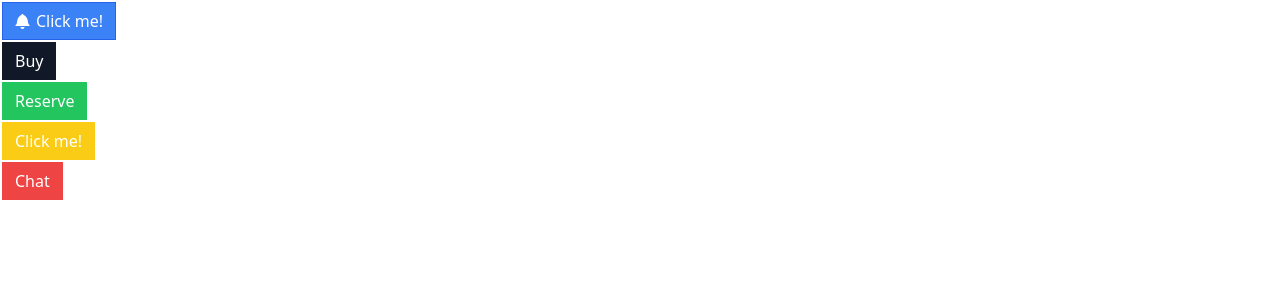
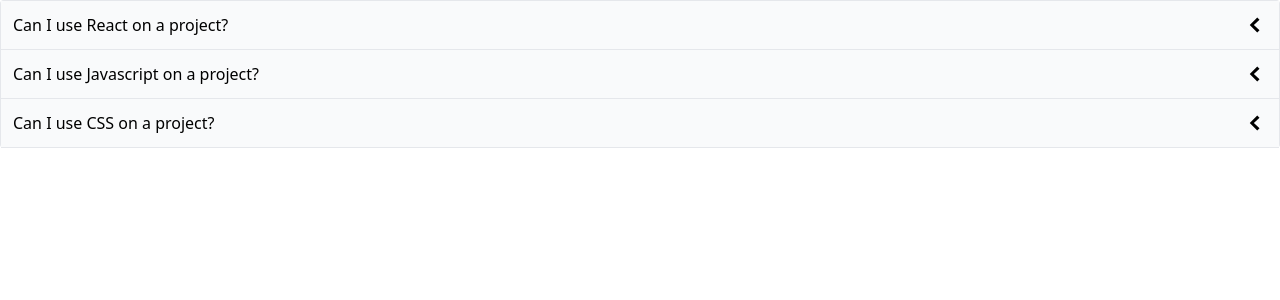
Before and after one commit to ManasaThota/CompsReact, a React (Create React App) app: page / in a window 1280 px wide. Shown: the top 300 px of the page. Built offline with nearby package versions, Linux system fonts and the light colour scheme.

Commit message:
Added accordion

```diff
--- a/src/App.js
+++ b/src/App.js
@@ -1,30 +1,25 @@
-import React from 'react'
-import Button from './Button'
-import {GoBell} from 'react-icons/go'
+import Accordion from "./components/Accordion";
 
 const App = () => {
-  return (
-    <div>
-        <div>
-            <Button primary>
-                <GoBell />
-                Click me!
-                </Button>
-        </div>
-        <div>
-            <Button secondary>Buy</Button>
-        </div>
-        <div>
-            <Button success>Reserve</Button>
-        </div>
-        <div>
-            <Button warning>Click me!</Button>
-        </div>
-        <div>
-            <Button danger>Chat</Button>
-        </div>
-    </div>
-  )
+  const items = [
+    {
+       id:"asdf",
+       label: "Can I use React on a project?",
+       content: "You can use React on any project you want"
+    },
+    {
+        id:"jkhk",
+        label: "Can I use Javascript on a project?",
+        content: "You can use Javascript on any project you want"
+     },
+     {
+        id:"xcbf",
+        label: "Can I use CSS on a project?",
+        content: "You can use CSS on any project you want"
+     }
+
+  ];
+  return <Accordion items={items}/>
 }
 
 export default App
--- /dev/null
+++ b/src/components/Accordion.js
@@ -0,0 +1,33 @@
+import React, { useState } from 'react'
+import { GoChevronDown , GoChevronLeft} from "react-icons/go";
+
+const Accordion = ({items}) => {
+  const [expandedIndex, setExpandedIndex] =  useState(-1);
+
+  const handleClick = (nextIndex)=>{
+    if(expandedIndex === nextIndex){
+      setExpandedIndex(-1);
+    } else {
+      setExpandedIndex(nextIndex);
+    }
+
+  }
+
+  const renderedItems = items.map((item, index)=>{
+    const isExpanded  = index === expandedIndex;
+    const icon = <span className='text-2xl'>{isExpanded ? <GoChevronDown/> : <GoChevronLeft/>}</span>
+    return(
+        <div key={item.id}>
+            <div className="flex justify-between p-3 bg-gray-50 border-b items-center cursor-pointer" onClick= {()=>handleClick(index)}>
+             {item.label}{icon}
+            </div>
+            {isExpanded && <div className='border-b p-5'>{item.content}</div>}
+        </div>
+    );
+  })
+  return (
+    <div className='border-x border-t rounded'>{renderedItems}</div>
+  )
+}
+
+export default Accordion
--- /dev/null
+++ b/src/pages/ButtonPage.js
@@ -0,0 +1,30 @@
+import React from 'react'
+import Button from '../components/Button'
+import {GoBell} from 'react-icons/go'
+
+const ButtonPage = () => {
+  return (
+    <div>
+        <div>
+            <Button primary>
+                <GoBell />
+                Click me!
+                </Button>
+        </div>
+        <div>
+            <Button secondary>Buy</Button>
+        </div>
+        <div>
+            <Button success>Reserve</Button>
+        </div>
+        <div>
+            <Button warning>Click me!</Button>
+        </div>
+        <div>
+            <Button danger>Chat</Button>
+        </div>
+    </div>
+  )
+}
+
+export default ButtonPage;
```
Also changed, not shown: src/components/Button.js (renamed from src/Button.js).
